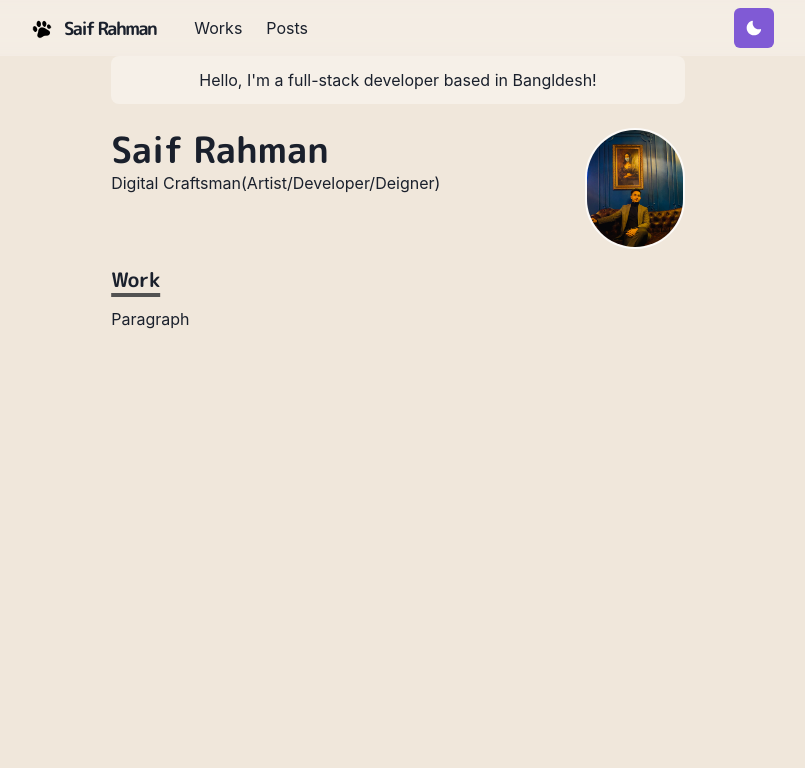
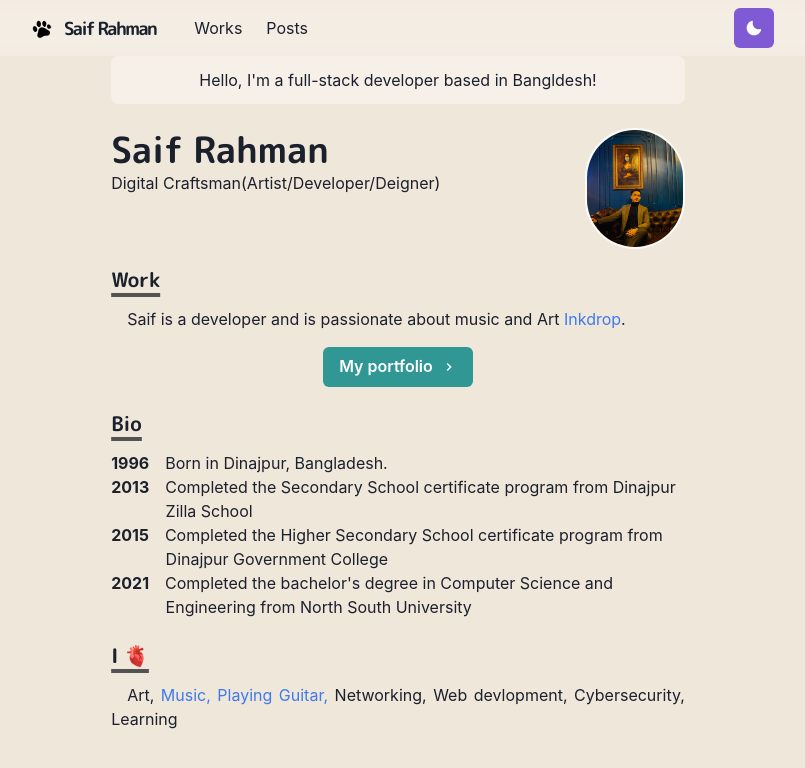
Before and after one commit to Saif-Rahman666/Interactive-Portfolio, a Next.js app: page / in a window 1280 px wide. Shown: the top 768 px of the page, without its empty margins (242-1047 px from the left). Built offline with nearby package versions, Linux system fonts and the light colour scheme.

Commit message:
bio added

```diff
--- /dev/null
+++ b/components/bio.js
@@ -0,0 +1,12 @@
+import { Box } from "@chakra-ui/react";
+import styled from "@emotion/styled";
+
+export const BioSection = styled(Box)`
+    padding-left: 3.4em;
+    text-indent: -3.4em;
+`
+
+export const BioYear = styled.span`
+    font-weight: bold;
+    margin-right: 1em;
+`
--- /dev/null
+++ b/components/paragraph.js
@@ -0,0 +1,8 @@
+import styled from "@emotion/styled";
+
+const Paragraph  = styled.p`
+text-align: justify ;
+text-indent: 1em;
+`
+
+export default Paragraph
--- a/components/theme-toggle-button.js
+++ b/components/theme-toggle-button.js
@@ -1,14 +1,24 @@
 import { IconButton, useColorMode,useColorModeValue } from "@chakra-ui/react";
 import { SunIcon, MoonIcon } from "@chakra-ui/icons";
+import { AnimatePresence, motion } from "framer-motion";
 
 const ThemeToggoleButton = () =>{
     const{ toggleColorMode}= useColorMode()
 
     return(
+        <AnimatePresence exitBeforeEnter initial={false}>
+        <motion.div style={{display: 'inline-block'}}
+        key={useColorModeValue('light', 'dark')}
+        initial={{y: -20, opacity:0}}
+        animate={{y: 0, opacity: 1}}
+        exit={{y: 20, opacity: 0}}
+        transition={{duration: 0.2}}>
         <IconButton aria-label="Toggle theme"
         colorScheme={useColorModeValue('purple','orange')}
         icon={useColorModeValue(<MoonIcon />, <SunIcon/>)}
         onClick={toggleColorMode}></IconButton>
+        </motion.div>
+        </AnimatePresence>
     )
 }
 
--- a/pages/index.js
+++ b/pages/index.js
@@ -1,6 +1,9 @@
-import { Container,Box,Heading, Image, useColorModeValue } from "@chakra-ui/react"
+import { Button,Container,Box,Heading, Image, useColorModeValue, Link } from "@chakra-ui/react"
 import Section from "../components/section"
-
+import Paragraph from "../components/paragraph"
+import NextLink from 'next/link'
+import { ChevronRightIcon } from "@chakra-ui/icons"
+import { BioSection, BioYear } from "../components/bio"
 const Page = () => {
     return (<Container>
         <Box
@@ -35,7 +38,55 @@ const Page = () => {
         </Box>
         <Section delay={0.1}>
             <Heading as="h3" variant="section-title">Work</Heading>
-            <p>Paragraph</p>
+            <Paragraph>Saif is a developer and is passionate about music and Art{' '}
+                <NextLink href="/works/inkdrop">
+                    <Link>Inkdrop</Link>
+                    </NextLink>
+                    .
+            </Paragraph>
+            <Box align="center"  my={4}>
+                <NextLink href="/works">
+                    <Button rightIcon={<ChevronRightIcon/>} colorScheme="teal">
+                        My portfolio
+                        </Button>
+                </NextLink>
+            </Box>
+        </Section>
+        <Section delay={0.2}>
+            <Heading as="h3" variant="section-title">
+                Bio
+            </Heading>
+            <BioSection>
+                <BioYear>1996</BioYear>
+                Born  in Dinajpur, Bangladesh.
+            </BioSection>
+            <BioSection>
+                <BioYear>2013</BioYear>
+                Completed the Secondary School certificate program from Dinajpur Zilla School
+            </BioSection>
+            <BioSection>
+                <BioYear>2015</BioYear>
+                Completed the Higher Secondary School certificate program from Dinajpur Government College
+            </BioSection>
+            <BioSection>
+                <BioYear>2021</BioYear>
+                Completed the bachelor's degree in Computer Science and Engineering from North South University
+            </BioSection>
+        </Section>
+        <Section delay={0.3}>
+            <Heading as="h3" variant="section-title">
+                I 🫀
+            </Heading>
+            <Paragraph>
+                Art, {' '}
+                <Link href="https://www.youtube.com/watch?v=7GJED8KqTB4">
+                Music, {' '}
+                </Link>
+                <Link href="https://www.youtube.com/watch?v=WlkQb70x5rs">
+                Playing Guitar, {' '}
+                </Link>
+                Networking, Web devlopment, Cybersecurity, Learning
+            </Paragraph>
         </Section>
         </Container>
     )
```
Also changed, not shown: 1 other file (tests, documents, lock files or other folders).
